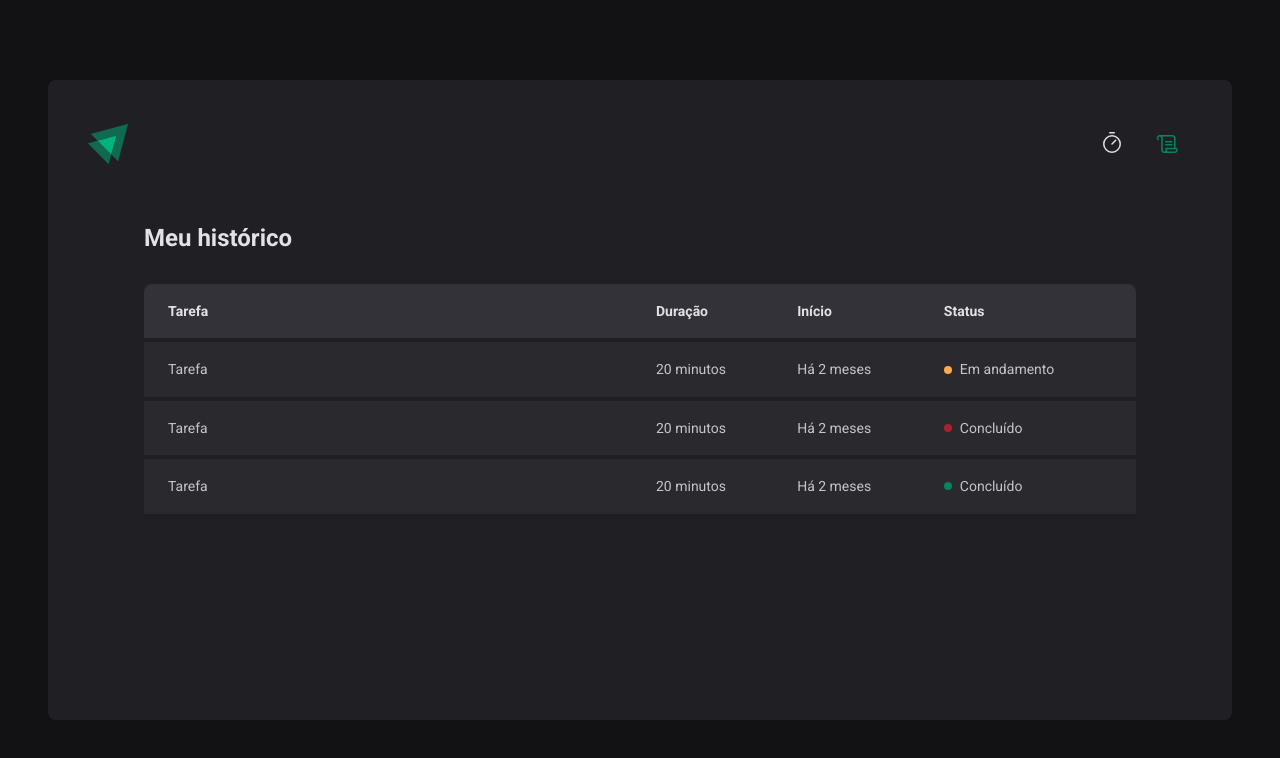
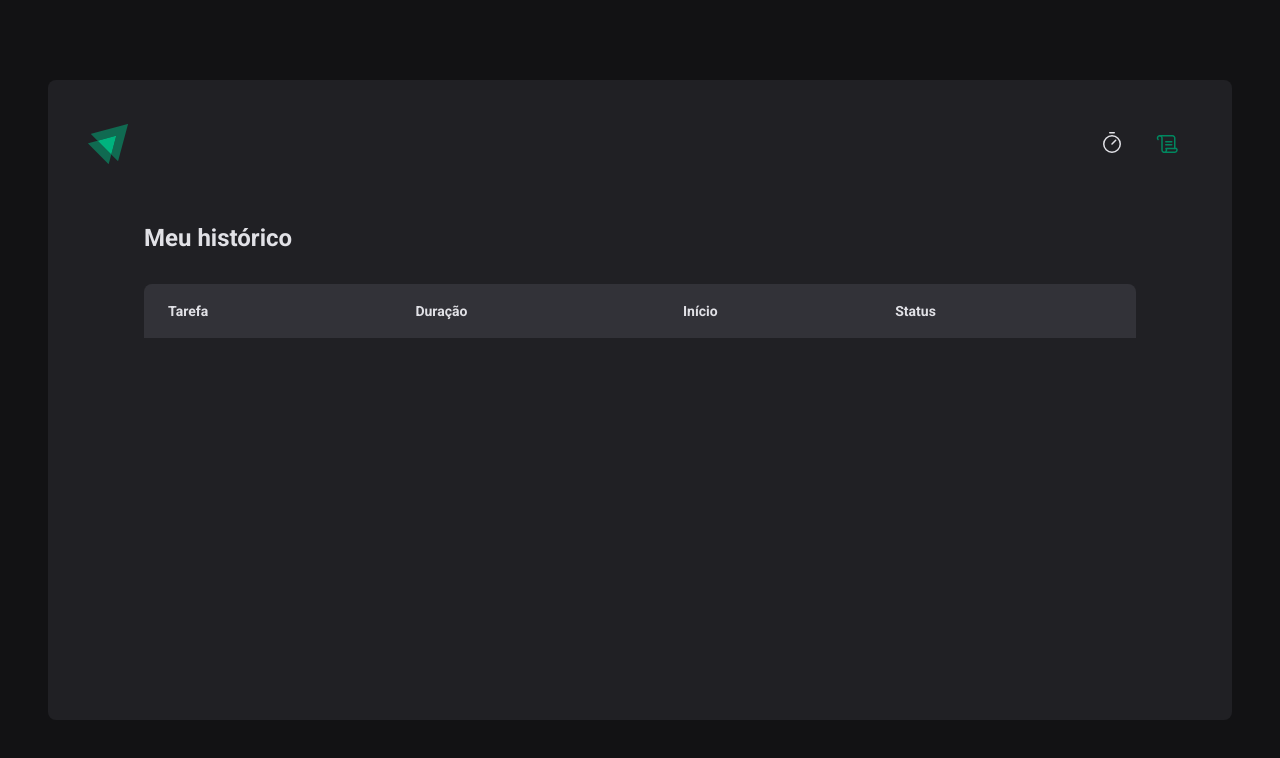
Before and after one commit to carloshkruger/ignite-reactjs, a React (Vite) app in the folder aulas/02-ignite-timer/: page /history in a window 1280 px wide. Shown: the top 758 px of the page. Built offline with nearby package versions, Linux system fonts and the light colour scheme.

Commit message:
project 02: dynamic data on history page

```diff
--- a/aulas/02-ignite-timer/src/pages/History/index.tsx
+++ b/aulas/02-ignite-timer/src/pages/History/index.tsx
@@ -1,6 +1,8 @@
 import { useContext } from 'react'
 import { HistoryContainer, HistoryList, Status } from './styles'
 import { CyclesContext } from '../../contexts/CyclesContext'
+import { formatDistanceToNow } from 'date-fns'
+import ptBR from 'date-fns/locale/pt-BR'
 
 export function History() {
   const { cycles } = useContext(CyclesContext)
@@ -20,30 +22,31 @@
             </tr>
           </thead>
           <tbody>
-            <tr>
-              <td>Tarefa</td>
-              <td>20 minutos</td>
-              <td>Há 2 meses</td>
-              <td>
-                <Status statusColor="yellow">Em andamento</Status>
-              </td>
-            </tr>
-            <tr>
-              <td>Tarefa</td>
-              <td>20 minutos</td>
-              <td>Há 2 meses</td>
-              <td>
-                <Status statusColor="red">Concluído</Status>
-              </td>
-            </tr>
-            <tr>
-              <td>Tarefa</td>
-              <td>20 minutos</td>
-              <td>Há 2 meses</td>
-              <td>
-                <Status statusColor="green">Concluído</Status>
-              </td>
-            </tr>
+            {cycles.map((cycle) => (
+              <tr key={cycle.id}>
+                <td>{cycle.task}</td>
+                <td>{cycle.minutesAmount} minutos</td>
+                <td>
+                  {formatDistanceToNow(cycle.startDate, {
+                    addSuffix: true,
+                    locale: ptBR,
+                  })}
+                </td>
+                <td>
+                  {cycle.finishedDate && (
+                    <Status statusColor="green">Concluído</Status>
+                  )}
+
+                  {cycle.interruptedDate && (
+                    <Status statusColor="red">Interrompido</Status>
+                  )}
+
+                  {!cycle.finishedDate && !cycle.interruptedDate && (
+                    <Status statusColor="yellow">Em andamento</Status>
+                  )}
+                </td>
+              </tr>
+            ))}
           </tbody>
         </table>
       </HistoryList>
```
